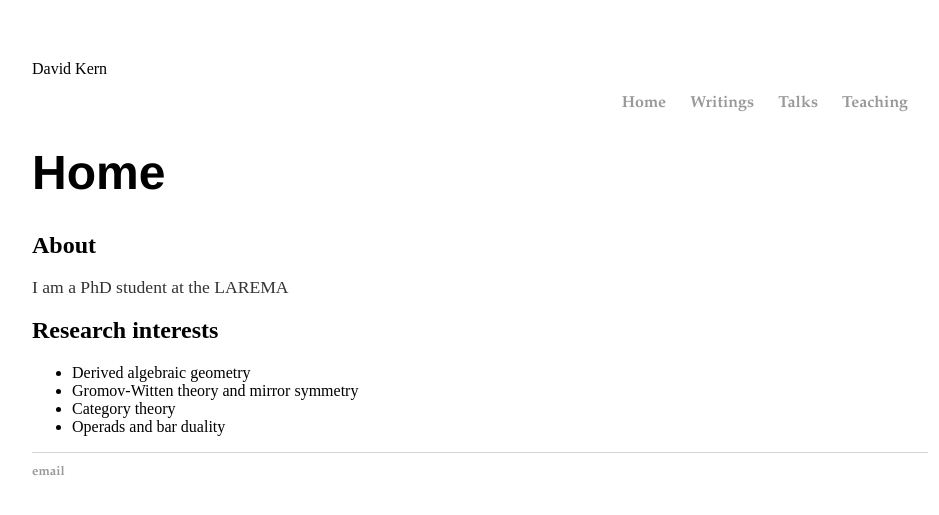
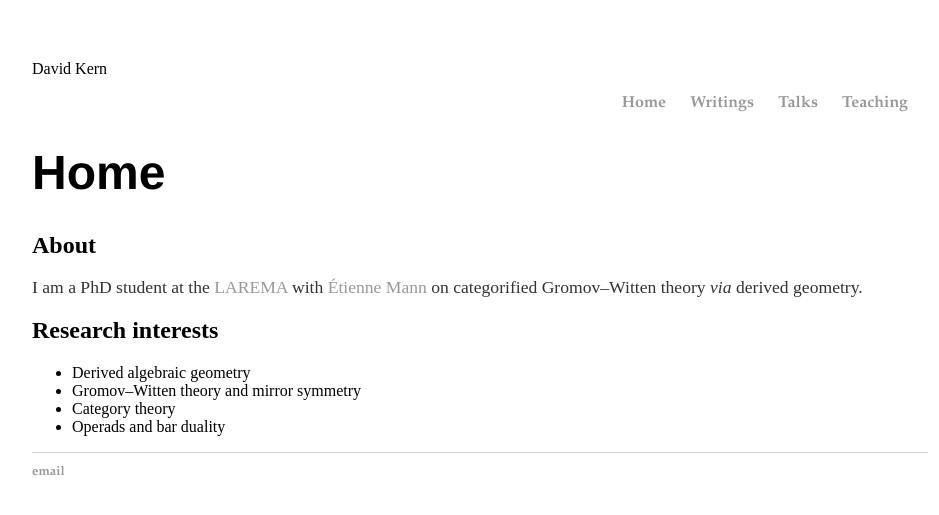
Before and after one commit to dskern/dskern.github.io, a Jekyll site: the page built from index.html, in a window 1280 px wide. Shown: the top 515 px of the page, without its empty margins (160-1099 px from the left). Built offline with Jekyll 4.4.1, drawn with Linux system fonts in a browser that asks for light colours.

Commit message:
Update index.html

```diff
--- a/index.html
+++ b/index.html
@@ -5,13 +5,13 @@
 
 <h2>About</h2>
 
-<p>I am a PhD student at the LAREMA</p>
+<p>I am a PhD student at the <a href="https://recherche.math.univ-angers.fr/">LAREMA</a> with <a href="https://math.univ-angers.fr/~mann/">Étienne Mann</a> on categorified Gromov–Witten theory <i>via</i> derived geometry.</p>
 
 <h2>Research interests</h2>
 
 <ul>
   <li>Derived algebraic geometry</li>
-  <li>Gromov-Witten theory and mirror symmetry</li>
+  <li>Gromov&ndash;Witten theory and mirror symmetry</li>
   <li>Category theory</li>
   <li>Operads and bar duality</li>
 </ul>
```
